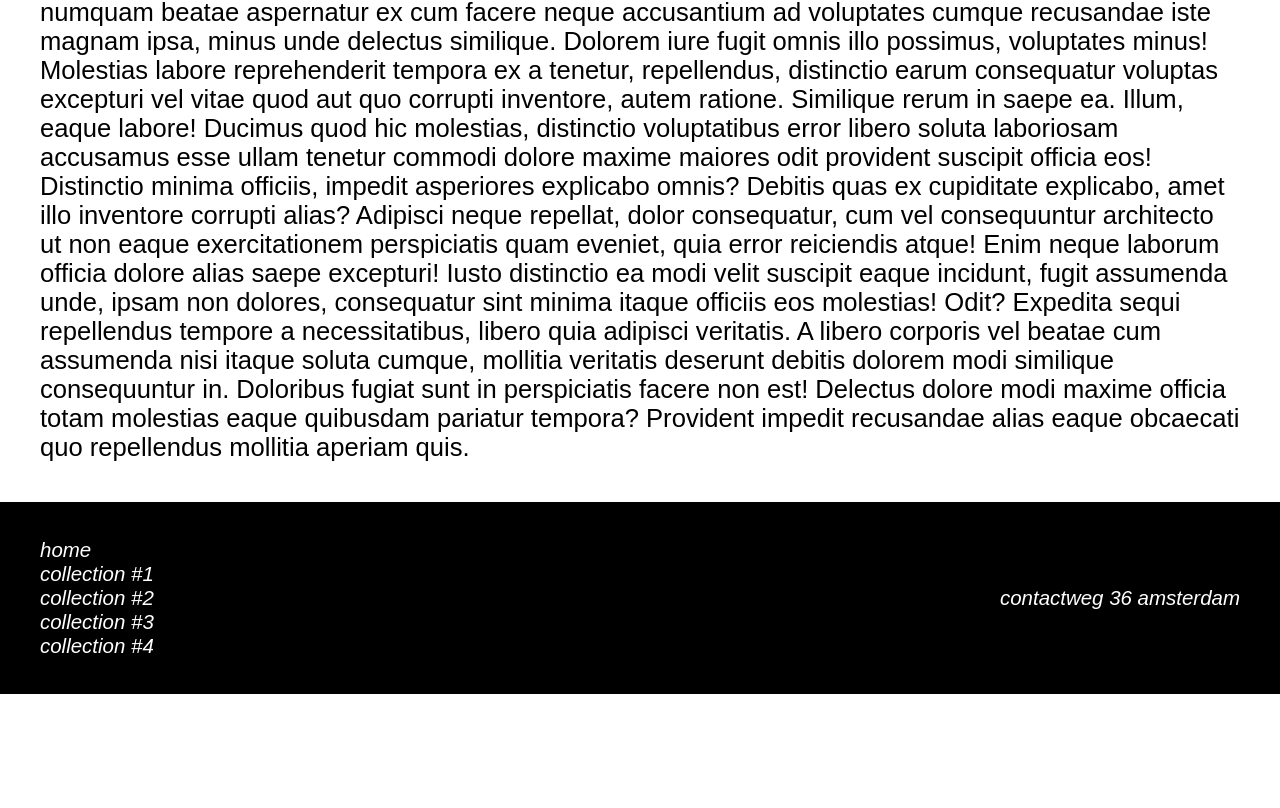
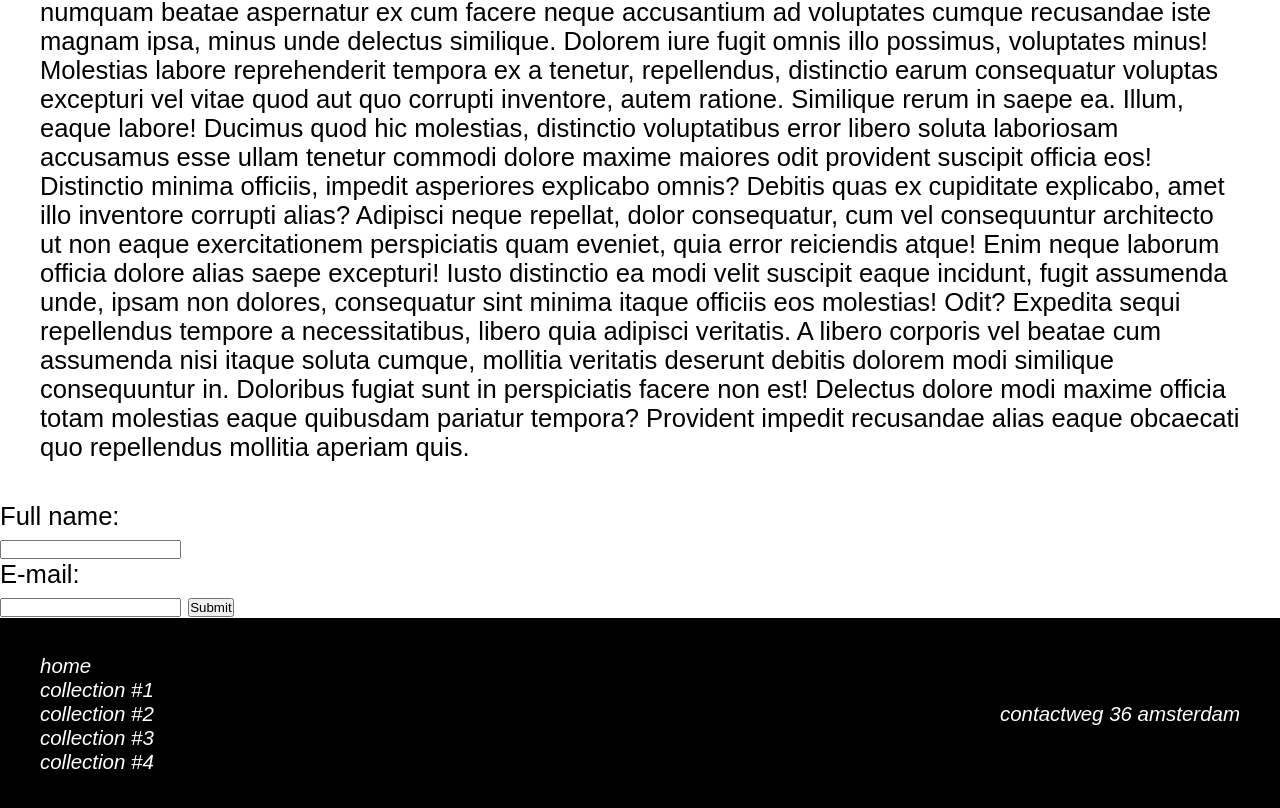
Before and after one commit to NotMelsy/Japan-Musea, a plain HTML site: page index.html in a window 1280 px wide. Shown: the part 9860-10668 px from the top of the page. Before the commit the page ends 10554 px from the top, so only its background shows below. Drawn offline with Linux system fonts and the light colour scheme.

Commit message:
form added

```diff
--- a/index.html
+++ b/index.html
@@ -94,6 +94,14 @@
                 Doloribus fugiat sunt in perspiciatis facere non est! Delectus dolore modi maxime officia totam molestias eaque quibusdam pariatur tempora? Provident impedit recusandae alias eaque obcaecati quo repellendus mollitia aperiam quis.</p>
             </div>
         </section>
+        <form>
+            <label for="fname">Full name:</label><br>
+            <input type="text" id="fname" name="fname"><br>
+            <label for="lname">E-mail:</label><br>
+            <input type="text" id="lname" name="lname">
+            <input type="submit" value="Submit">
+          </form>
+
     </main>
     <footer class="footer">
         <ul class="footerNavigation">
```
